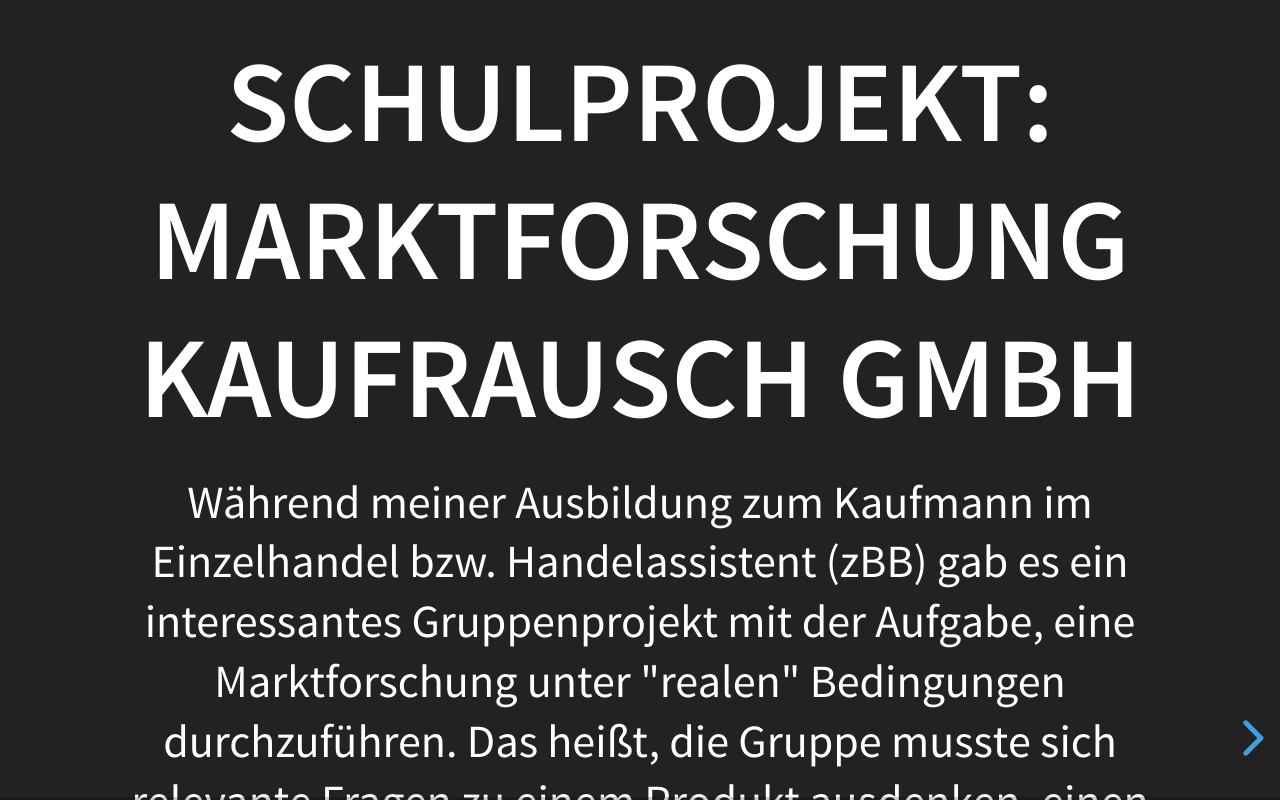
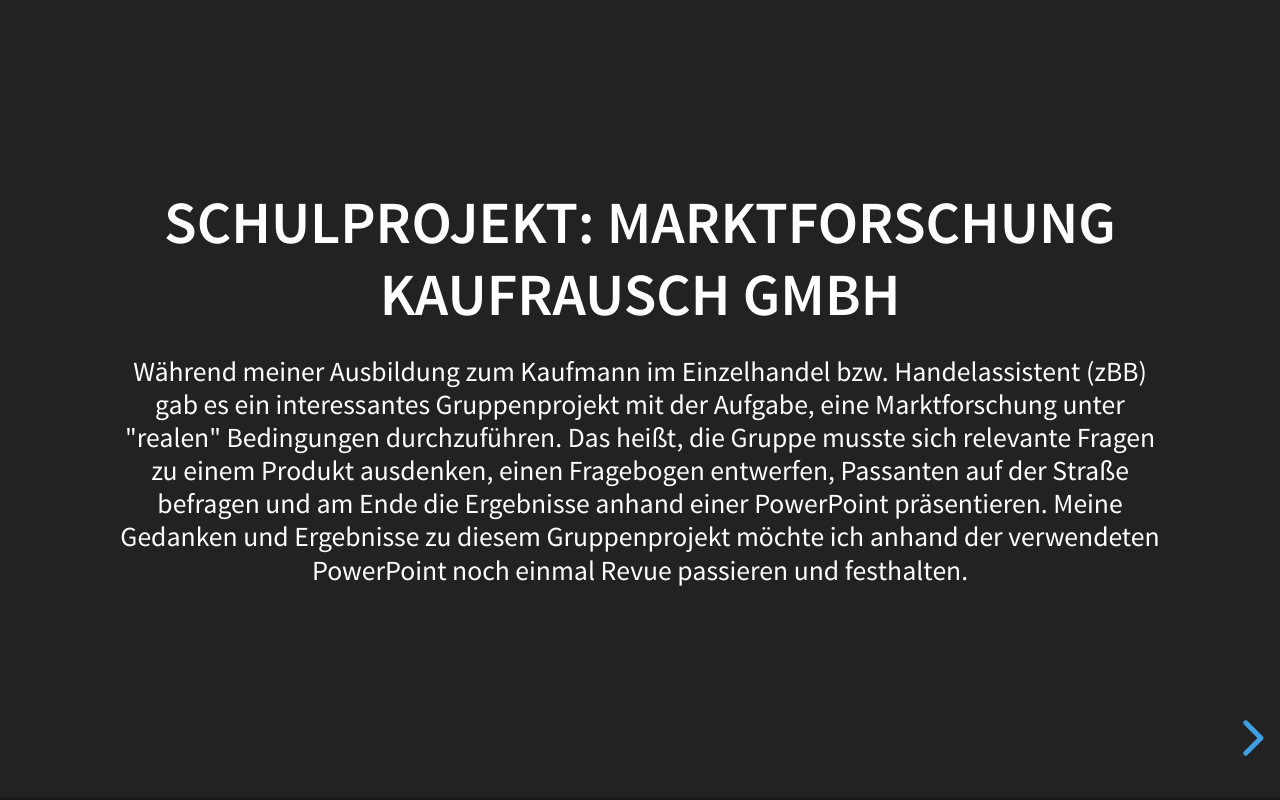
Before and after one commit to Chelyocarpus/Kaufrausch, a website: page kaufrauschdemo.html in a window 1280 px wide. Drawn offline with Linux system fonts and the light colour scheme.

Commit message:
Update kaufrauschdemo.html

```diff
--- a/kaufrauschdemo.html
+++ b/kaufrauschdemo.html
@@ -41,12 +41,12 @@
 			<!-- Any section element inside of this container is displayed as a slide -->
 			<div class="slides">
 				<section>
-					<h1>Schulprojekt: Marktforschung Kaufrausch GmbH</h1>
+					<h3>Schulprojekt: Marktforschung Kaufrausch GmbH</h3>
 					<p>
-						Während meiner Ausbildung zum Kaufmann im Einzelhandel bzw. Handelassistent (zBB) gab es ein interessantes Gruppenprojekt mit der Aufgabe, eine Marktforschung unter "realen" Bedingungen durchzuführen.
+					<small>Während meiner Ausbildung zum Kaufmann im Einzelhandel bzw. Handelassistent (zBB) gab es ein interessantes Gruppenprojekt mit der Aufgabe, eine Marktforschung unter "realen" Bedingungen durchzuführen.
             Das heißt, die Gruppe musste sich relevante Fragen zu einem Produkt ausdenken, einen Fragebogen entwerfen, Passanten auf der Straße befragen und am Ende die Ergebnisse anhand einer PowerPoint präsentieren.
             Meine Gedanken und Ergebnisse zu diesem Gruppenprojekt möchte ich anhand der verwendeten PowerPoint noch einmal Revue passieren und festhalten.
-					</p>
+					</small></p>
 				</section>
 
 				<section>
```
